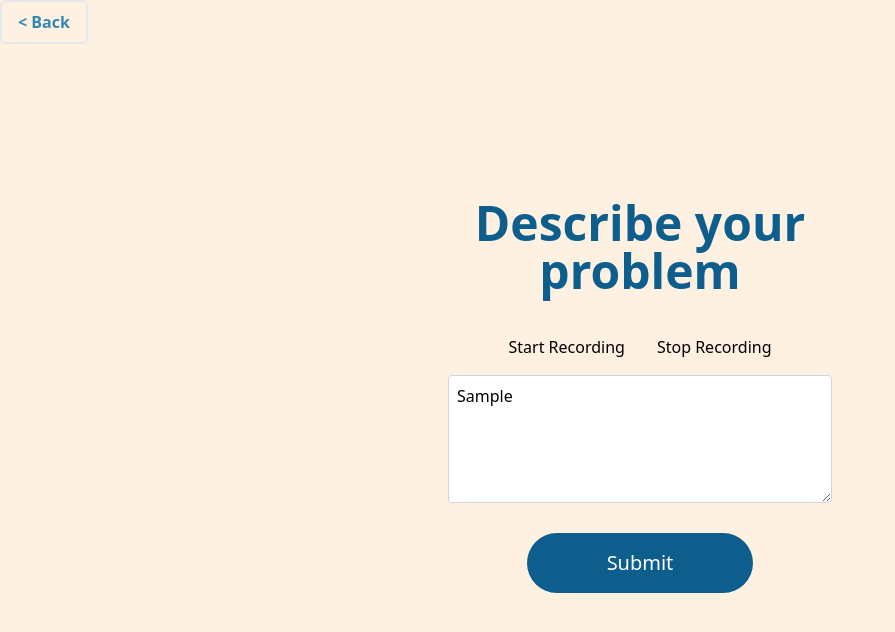
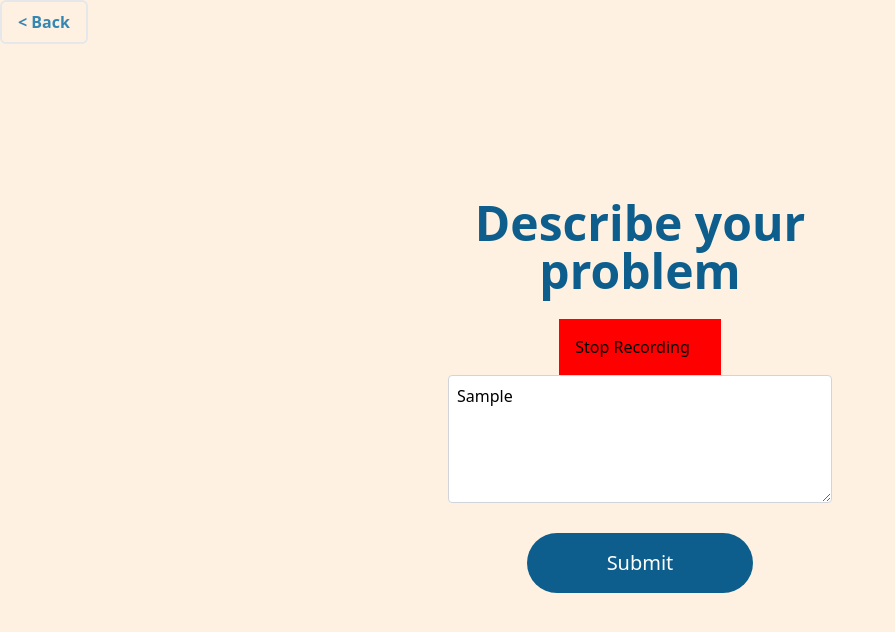
Before and after one commit to kufupa/drp44, a React (Create React App) app: page /Presentation in a window 1280 px wide. Both pictures are taken after typing "Sample" into the empty fields and a click on the button "Start Recording". Shown: the top 632 px of the page, without its empty margins (0-895 px from the left). Built offline with nearby package versions, Linux system fonts and the light colour scheme; no server answers; the database is empty.

Commit message:
Feat: Singular button for recording

```diff
--- a/src/pages/Presentation.tsx
+++ b/src/pages/Presentation.tsx
@@ -10,6 +10,14 @@ const PresentationForm: React.FC = () => {
   const [isListening, setIsListening] = useState<boolean>(false);
 
   let recognition: any;
+
+  const handleRecording = () => {
+    if (isListening) {
+      stopListening();
+    } else {
+      startListening();
+    }
+  };
 
   const startListening = () => {
     const SpeechRecognition = window.SpeechRecognition || (window as any).webkitSpeechRecognition;
@@ -90,8 +98,14 @@ const PresentationForm: React.FC = () => {
         <h1 className="text-5xl font-bold mb-6 text-center textClickBlue">Describe your problem</h1>
         <div className="mb-4">
           <div>
-            <button onClick={startListening} disabled={isListening} className='p-4'>Start Recording</button>
-            <button onClick={stopListening} className='p-4'>Stop Recording</button>
+            <button
+              onClick={handleRecording}
+              disabled={isListening}
+              className={`p-4 ${isListening ? 'recording' : ''}`}
+            >
+              {isListening ? 'Stop Recording' : 'Start Recording'}
+              {isListening && <span className="recording-dot"></span>}
+            </button>
           </div>
           <textarea
             className="w-full h-32 p-2 border border-gray-300 rounded"
--- a/src/styles.css
+++ b/src/styles.css
@@ -47,3 +47,18 @@
     --tw-border-opacity: 1;
     border-color: rgba(0, 137, 185, var(--tw-border-opacity))
 }
+
+.recording {
+    /* Add any styles you want for the button when recording */
+    /* Example: */
+    background-color: #f00; /* Red background */
+}
+
+.recording-dot {
+display: inline-block;
+width: 10px;
+height: 10px;
+background-color: red;
+border-radius: 50%;
+margin-left: 5px; /* Adjust spacing as needed */
+}
```
